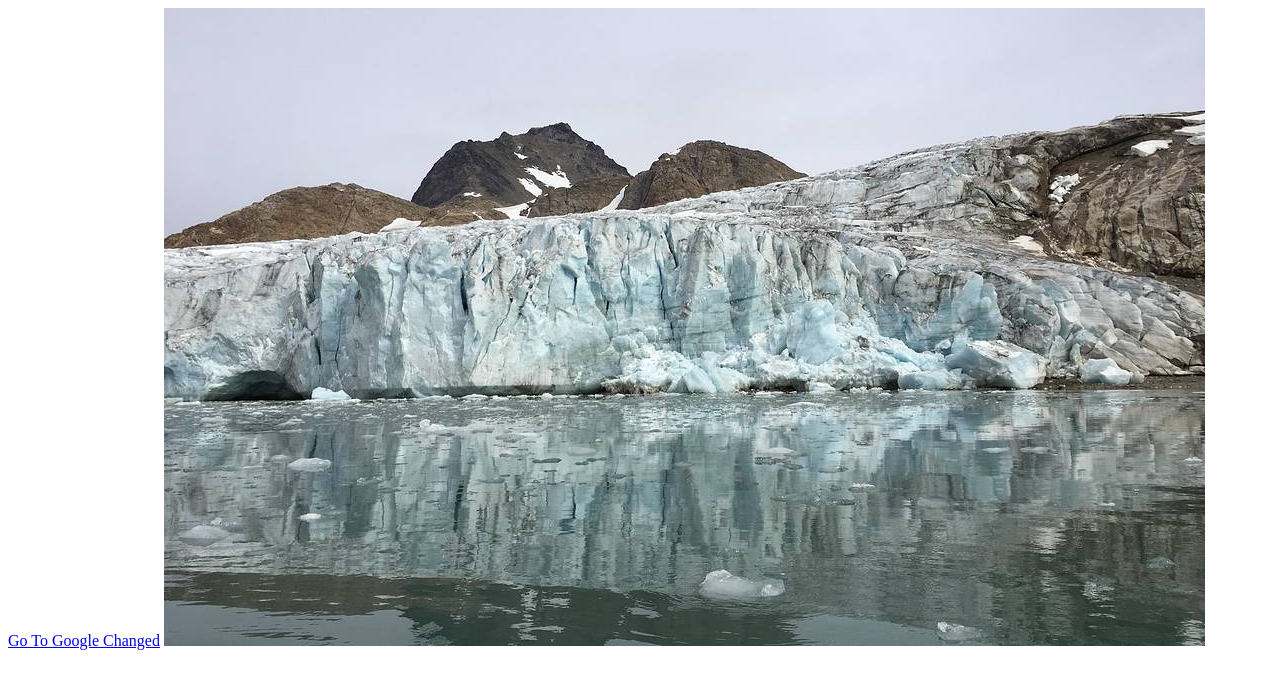
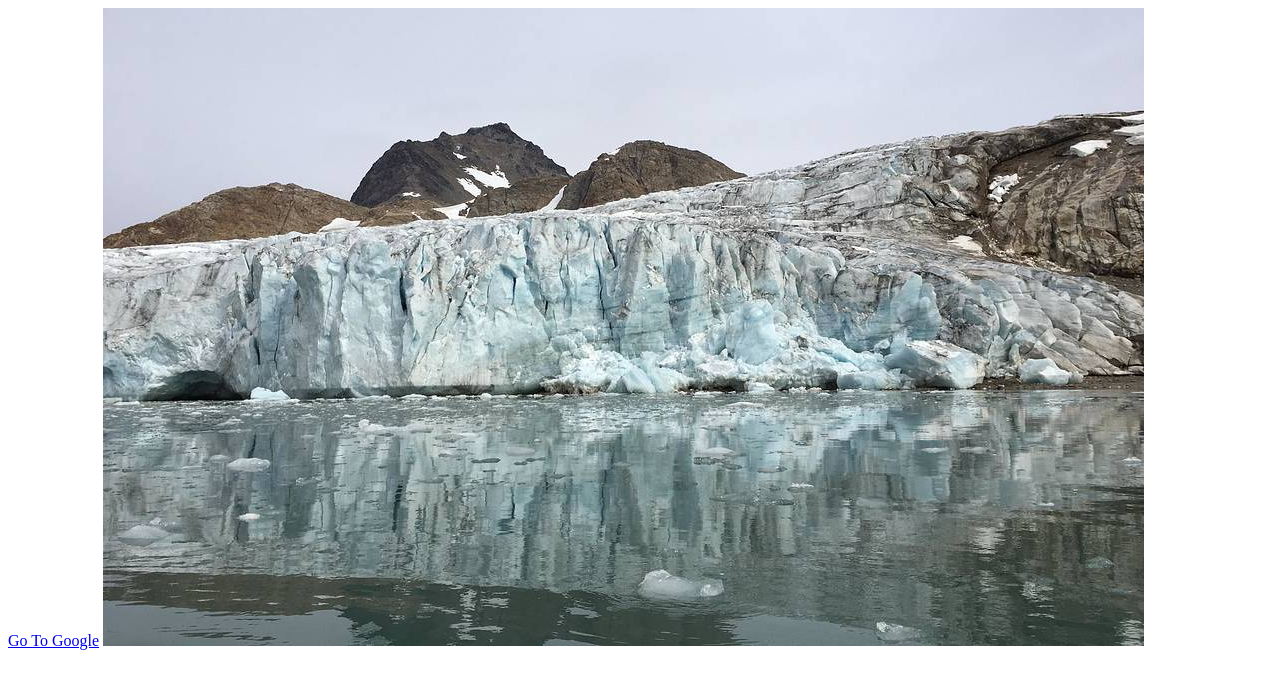
Before and after one commit to ShaunThayil/ShaunThayil.github.io, a plain HTML site: page index.html in a window 1280 px wide. Drawn offline with Linux system fonts and the light colour scheme.

Commit message:
changed content

```diff
--- a/index.html
+++ b/index.html
@@ -7,7 +7,7 @@
   <title>Sample Site</title>
 </head>
 <body>
-<a href="https://google.com">Go To Google Changed</a>
+<a href="https://google.com">Go To Google</a>
 <img src="/nasa.png" alt="google pic"/>
 </body>
 </html>
```
